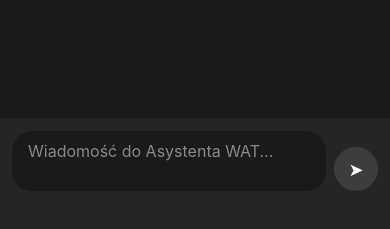
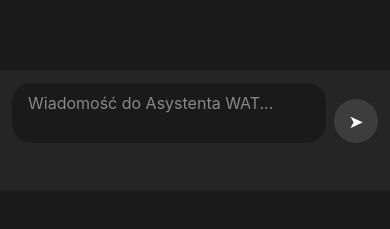
Before and after one commit to Nealz1/chwat-mobile-app, a React Native app: screen /Chat in a window 390 px wide. Shown: the part 605-834 px from the top of the page. Built offline with nearby package versions, Linux system fonts and the light colour scheme.

Commit message:
Fix: Reduce gap between input and keyboard

```diff
--- a/src/screens/ChatScreen.tsx
+++ b/src/screens/ChatScreen.tsx
@@ -206,7 +206,7 @@ export function ChatScreen({ route, navigation }: Props) {
                     styles.inputContainer,
                     {
                         backgroundColor: colors.surface,
-                        paddingBottom: Platform.OS === 'android' ? keyboardHeight + 16 : 48,
+                        marginBottom: Platform.OS === 'android' && keyboardHeight > 0 ? 8 : 48,
                     }
                 ]}>
                     <TextInput
```
